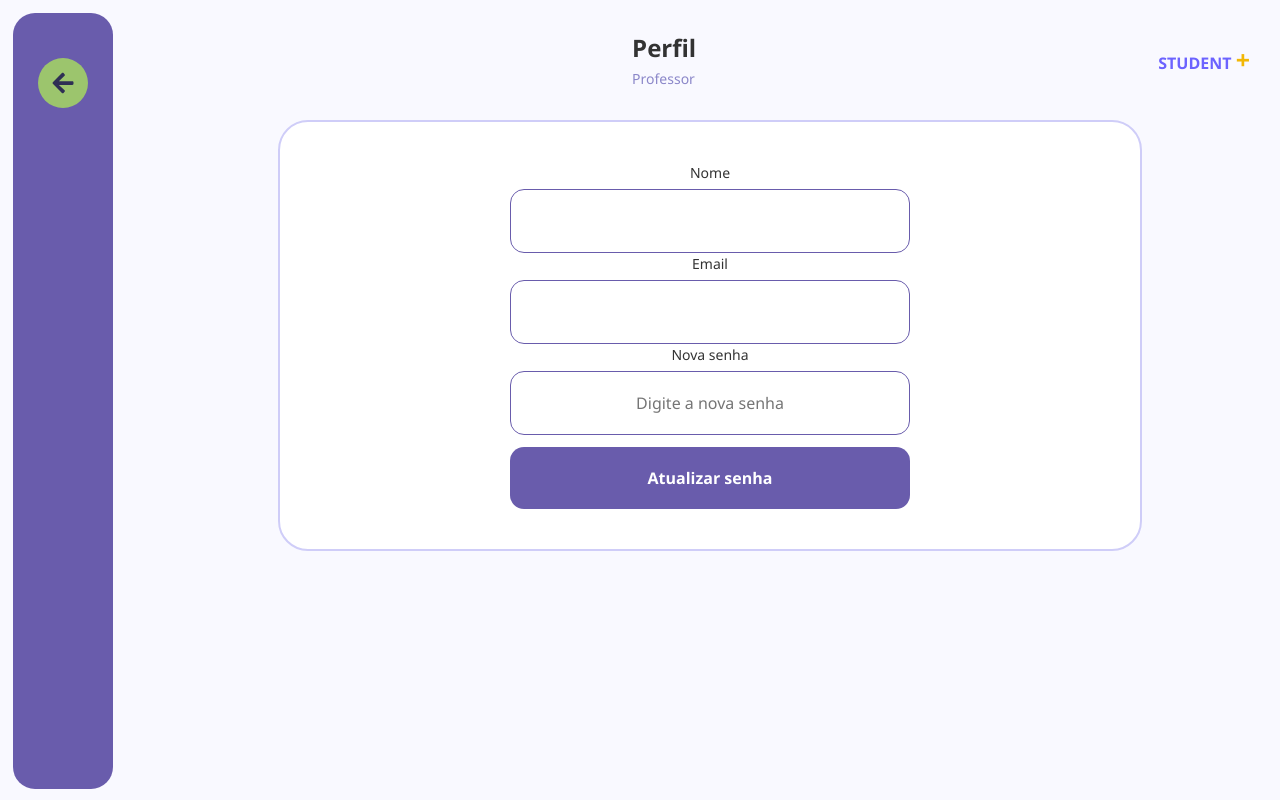
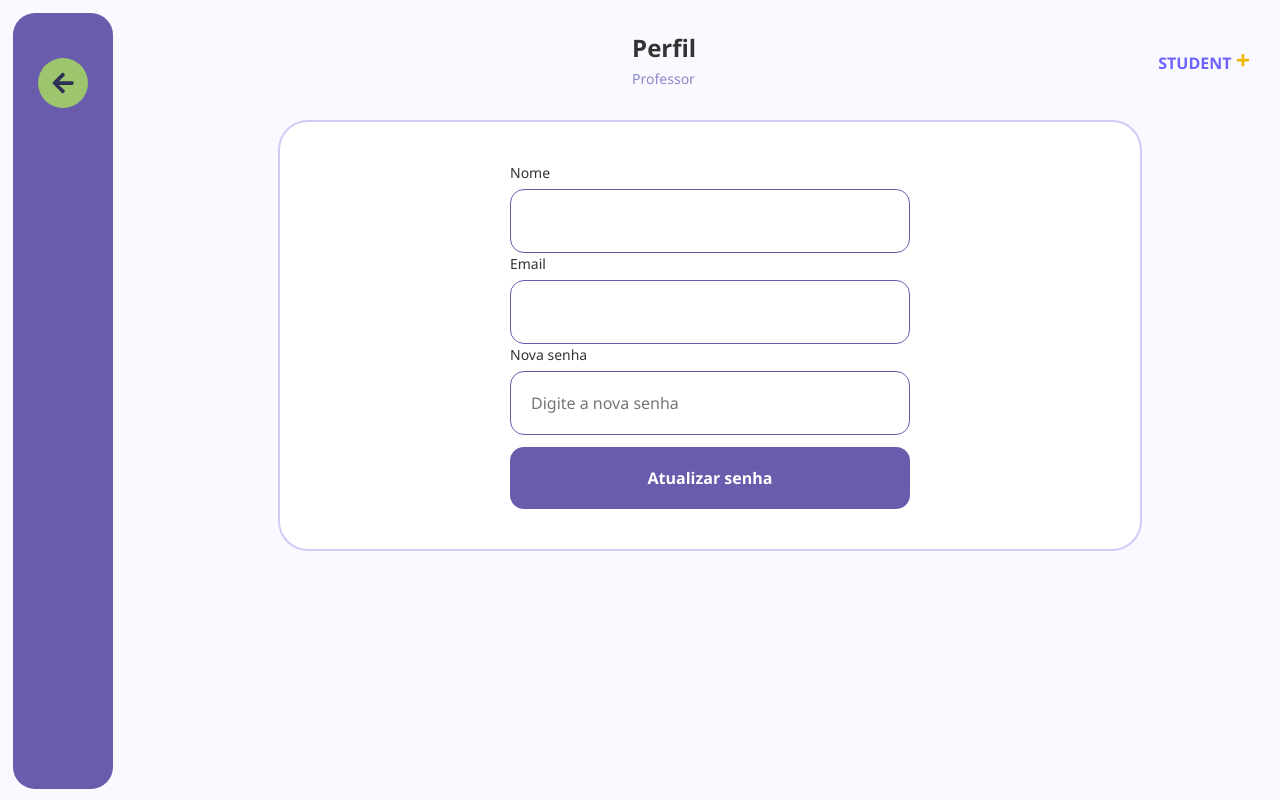
Before and after one commit to 3G-Student/FrontEnd-Student-, a React (Vite) app: page /perfil in a window 1280 px wide. Built offline with nearby package versions, Linux system fonts and the light colour scheme; no server answers.

Commit message:
Ajuste de nome

```diff
--- a/src/components/pages/perfil/perfil.css
+++ b/src/components/pages/perfil/perfil.css
@@ -540,11 +540,6 @@ border-radius:10px;
 
 .input-group-perfil {
   width: 100%;
-  text-align: center;
-}
-
-.input-group-perfil input {
-  text-align: center;
 }
 
 .atualizar-senha {
```
